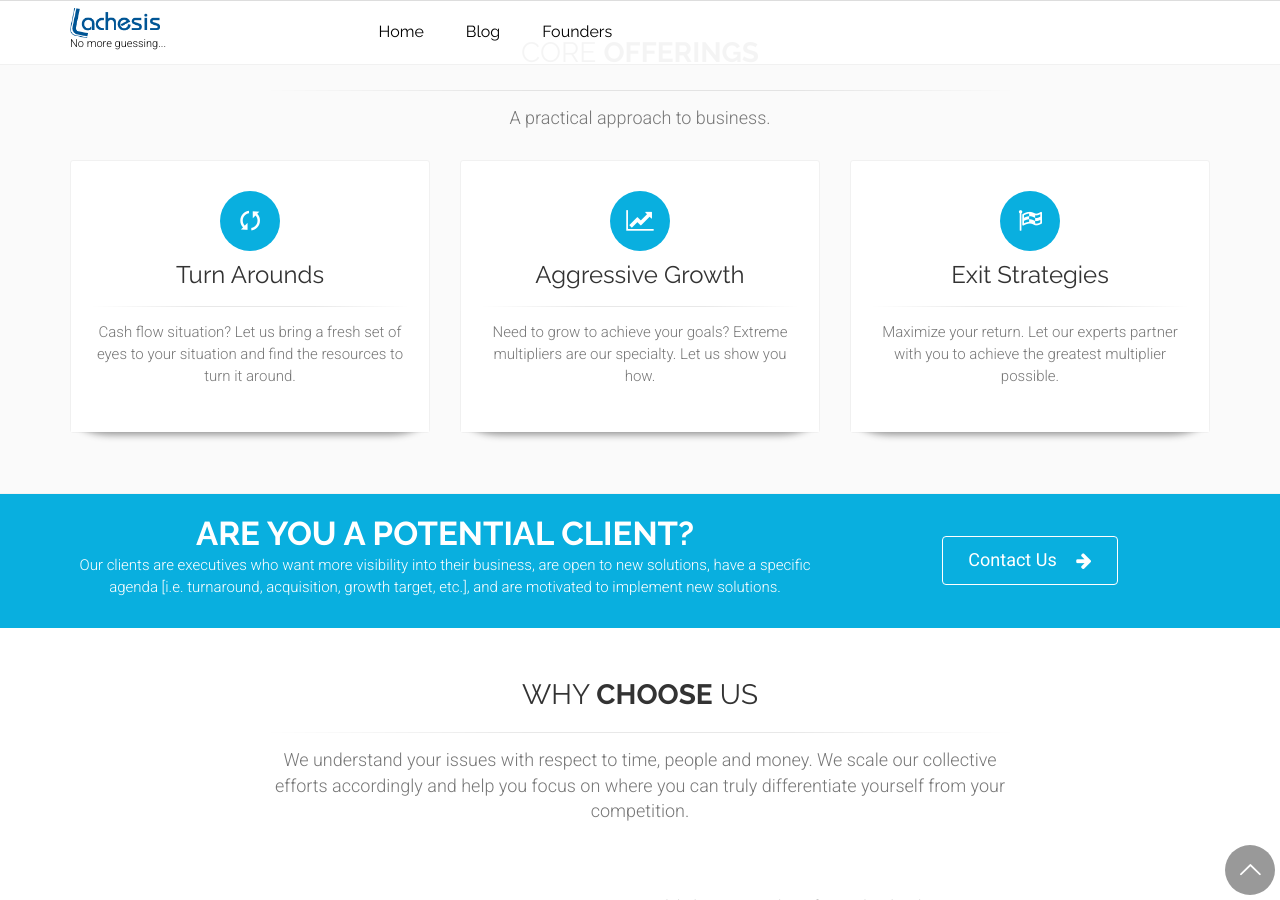
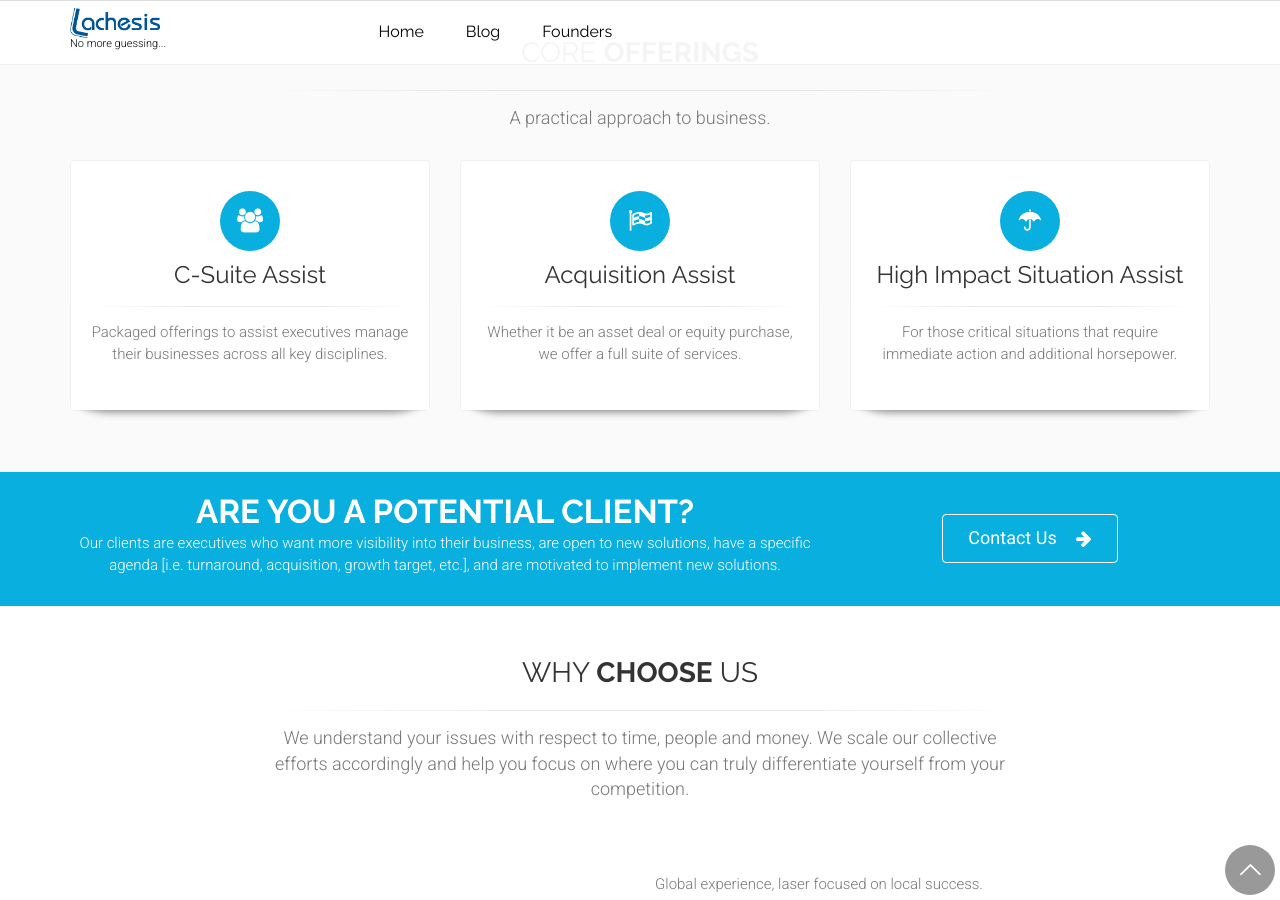
Before and after one commit to lachesisllc/lachesisllc.github.io, a Jekyll site: the page built from index.html, in a window 1280 px wide and 900 px high, scrolled down 915 px. Built offline with Jekyll 4.4.1, drawn with Linux system fonts in a browser that asks for light colours.

Commit message:
Added assist page.

```diff
--- a/index.html
+++ b/index.html
@@ -185,7 +185,7 @@ layout: banner
 									data-speed="500"
 									data-start="1300"
 									data-easing="easeOutQuad"
-									data-endspeed="600"><span class="icon default-bg circle small hidden-xs"><i class="icon-tools"></i></span> Operations
+									data-endspeed="600"><span class="icon default-bg circle small hidden-xs"><i class="fa fa-users"></i></span> C-Suite Assist
 								</div>
 
 								<!-- LAYER NR. 3 -->
@@ -195,7 +195,7 @@ layout: banner
 									data-speed="500"
 									data-start="1600"
 									data-easing="easeOutQuad"
-									data-endspeed="600"><span class="icon default-bg circle small hidden-xs"><i class="icon-book"></i></span> Strategy
+									data-endspeed="600"><span class="icon default-bg circle small hidden-xs"><i class="fa fa-flag-checkered"></i></span> Aquisition Assist
 								</div>
 
 								<!-- LAYER NR. 4 -->
@@ -205,7 +205,7 @@ layout: banner
 									data-speed="500"
 									data-start="1900"
 									data-easing="easeOutQuad"
-									data-endspeed="600"><span class="icon default-bg circle small hidden-xs"><i class="icon-chart-line"></i></span> Visualization
+									data-endspeed="600"><span class="icon default-bg circle small hidden-xs"><i class="fa fa-umbrella"></i></span> High Impact Siutation Assist
 								</div>
 								</li>
 								<!-- slide 2 end -->
@@ -235,10 +235,10 @@ layout: banner
 						</div>
 						<div class="col-md-4 ">
 							<div class="pv-30 ph-20 feature-box bordered shadow text-center object-non-visible" data-animation-effect="fadeInDownSmall" data-effect-delay="100">
-								<span class="icon default-bg circle"><i class="fa icon-arrows-ccw"></i></span>
-								<h3>Turn Arounds</h3>
+								<span class="icon default-bg circle"><i class="fa fa-users"></i></span>
+								<h3>C-Suite Assist</h3>
 								<div class="separator clearfix"></div>
-								<p>Cash flow situation?  Let us bring a fresh set of eyes to your situation and find the resources to turn it around.</p>
+								<p>Packaged offerings to assist executives manage their businesses across all key disciplines.</p>
 								<!--
 								<a href="/services">Read More <i class="pl-5 fa fa-angle-double-right"></i></a>
 								-->
@@ -246,10 +246,10 @@ layout: banner
 						</div>
 						<div class="col-md-4 ">
 							<div class="pv-30 ph-20 feature-box bordered shadow text-center object-non-visible" data-animation-effect="fadeInDownSmall" data-effect-delay="150">
-								<span class="icon default-bg circle"><i class="fa fa-line-chart"></i></span>
-								<h3>Aggressive Growth</h3>
+								<span class="icon default-bg circle"><i class="fa fa-flag-checkered"></i></span>
+								<h3>Acquisition Assist</h3>
 								<div class="separator clearfix"></div>
-								<p>Need to grow to achieve your goals?  Extreme multipliers are our specialty.  Let us show you how.</p>
+								<p>Whether it be an asset deal or equity purchase, we offer a full suite of services.</p>
 								<!--
 								<a href="page-services.html">Read More <i class="pl-5 fa fa-angle-double-right"></i></a>
 								-->
@@ -257,10 +257,10 @@ layout: banner
 						</div>
 						<div class="col-md-4 ">
 							<div class="pv-30 ph-20 feature-box bordered shadow text-center object-non-visible" data-animation-effect="fadeInDownSmall" data-effect-delay="200">
-								<span class="icon default-bg circle"><i class="fa fa-flag-checkered"></i></span>
-								<h3>Exit Strategies</h3>
+								<span class="icon default-bg circle"><i class="fa fa-umbrella"></i></span>
+								<h3>High Impact Situation Assist</h3>
 								<div class="separator clearfix"></div>
-								<p>Maximize your return.  Let our experts partner with you to achieve the greatest multiplier possible.</p>
+								<p>For those critical situations that require immediate action and additional horsepower.</p>
 								<!--
 								<a href="page-services.html">Read More <i class="pl-5 fa fa-angle-double-right"></i></a>
 								-->
--- a/js/template.js
+++ b/js/template.js
@@ -1373,9 +1373,9 @@
 		if($(".video-background-banner").length>0) {
 			if (Modernizr.touch) {
 				$(".video-background-banner").vide({
-					mp4: "videos/background-video-banner.mp4",
-					webm: "videos/background-video-banner.webm",
-					poster: "videos/video-fallback.jpg"
+					mp4: "/videos/background-video-banner.mp4",
+					webm: "/videos/background-video-banner.webm",
+					poster: "/videos/video-fallback.jpg"
 				}, {
 					volume: 1,
 					playbackRate: 1,
@@ -1388,9 +1388,9 @@
 				});
 			} else {
 				$(".video-background-banner").vide({
-					mp4: "videos/background-video-banner.mp4",
-					webm: "videos/background-video-banner.webm",
-					poster: "videos/video-banner-poster.jpg"
+					mp4: "/videos/background-video-banner.mp4",
+					webm: "/videos/background-video-banner.webm",
+					poster: "/videos/video-banner-poster.jpg"
 				}, {
 					volume: 1,
 					playbackRate: 1,
```
Also changed, not shown: _pages/c-suite-assist.html (added, +118 -0 lines).
